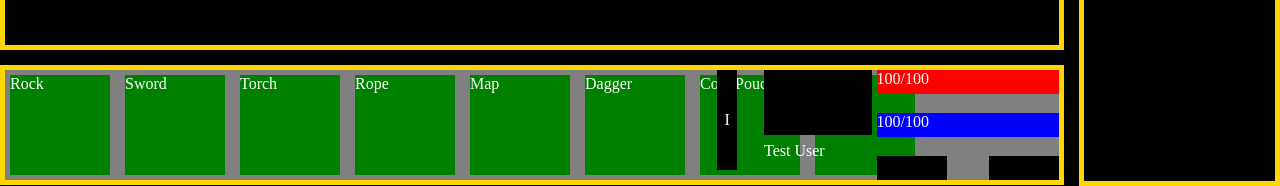
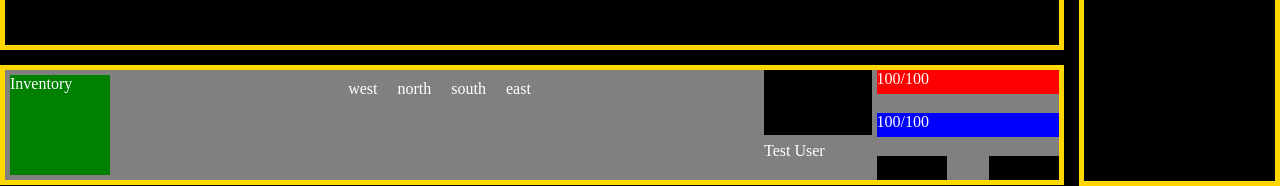
Before and after one commit to Team-Poe/frontend, a React (Create React App) app in the folder adventure/: page /game in a window 1280 px wide. Shown: the part 614-800 px from the top of the page. Built offline with nearby package versions, Linux system fonts and the light colour scheme; no server answers.

Commit message:
working on frontent functionality

```diff
--- a/adventure/src/App.css
+++ b/adventure/src/App.css
@@ -41,11 +41,6 @@ body{
 }
 
 .inventory {
-  display: grid;
-  grid-template-columns: repeat(8, 1fr);
-  grid-template-rows: 1fr;
-  grid-column-gap: 5px;
-  width: 65%;
   height: 100%
   /* grid-row-gap: px; */
 }
@@ -69,61 +64,7 @@ body{
   grid-area: 1 / 1 / 2 / 2;
 }
 
-.item2 {
-  margin: 5px;
-  width: 100px;
-  height: 100px;
-  background-color: green;
-  grid-area: 1 / 2 / 2 / 3;
-}
 
-.item3 {
-  margin: 5px;
-  width: 100px;
-  height: 100px;
-  background-color: green;
-  grid-area: 1 / 3 / 2 / 4;
-}
-
-.item4 {
-  margin: 5px;
-  width: 100px;
-  height: 100px;
-  background-color: green;
-  grid-area: 1 / 4 / 2 / 5;
-}
-
-.item5 {
-  margin: 5px;
-  width: 100px;
-  height: 100px;
-  background-color: green;
-  grid-area: 1 / 5 / 2 / 6;
-}
-
-.item6 {
-  margin: 5px;
-  width: 100px;
-  height: 100px;
-  background-color: green;
-  grid-area: 1 / 6 / 2 / 7;
-}
-
-.item7 {
-  margin: 5px;
-  width: 100px;
-  height: 100px;
-  background-color: green;
-  grid-area: 1 / 7 / 2 / 8;
-}
-
-.item8 {
-  margin: 5px;
-  width: 100px;
-  height: 100px;
-  background-color: green;
-  grid-area: 1 / 8 / 2 / 9;
-}
 
 .playerData {
   display: grid;
@@ -133,6 +74,14 @@ body{
   grid-template-rows: repeat(8, 1fr);
   grid-column-gap: 5px;
   grid-row-gap: 5px;
+}
+
+.movement-container{
+  display: flex;
+}
+
+.direction{
+  margin: 10px
 }
 
 .health-bar {
--- a/adventure/src/Components/InventoryButton/InventoryButton.component.jsx
+++ b/adventure/src/Components/InventoryButton/InventoryButton.component.jsx
@@ -0,0 +1,11 @@
+import React from 'react'
+
+const InventoryButton = () => {
+  return (
+    <div className="inventory">
+      <div className="item1">Inventory</div>
+    </div>
+  )
+}
+
+export default InventoryButton
--- a/adventure/src/Components/InventoryContainer/InventoryContainer.component.jsx
+++ b/adventure/src/Components/InventoryContainer/InventoryContainer.component.jsx
@@ -3,14 +3,7 @@ import React from 'react'
 const InventoryContainer = () => {
   return (
     <div className="inventory">
-      <div className="item1"> Rock</div>
-      <div className="item2"> Sword</div>
-      <div className="item3"> Torch</div>
-      <div className="item4"> Rope</div>
-      <div className="item5"> Map</div>
-      <div className="item6"> Dagger</div>
-      <div className="item7"> Coin Pouch</div>
-      <div className="item8"> Lute</div>
+      <div className="item1">Inventory</div>
     </div>
   )
 }
--- /dev/null
+++ b/adventure/src/Components/MovementContainer/MovementContainer.component.jsx
@@ -0,0 +1,20 @@
+import React from 'react'
+
+const directions = [
+  'west',
+  'north',
+  'south',
+  'east'
+]
+
+const MovementContainer = () => {
+
+
+  return (
+    <div className="movement-container">
+      {directions.map(dir => <p className="direction">{dir}</p>)}
+    </div>
+  )
+}
+
+export default MovementContainer
--- a/adventure/src/Components/TaskBarContainer/TaskBarContainer.component.jsx
+++ b/adventure/src/Components/TaskBarContainer/TaskBarContainer.component.jsx
@@ -1,12 +1,13 @@
 import React from 'react'
-import InventoryContainer from '../InventoryContainer/InventoryContainer.component'
+import InventoryButton from '../InventoryButton/InventoryButton.component'
 import PlayerMetaData from '../PlayerMetaData/PlayerMetaData.component'
+import MovementContainer from '../MovementContainer/MovementContainer.component'
 
 const TaskBarContainer = () =>  {
   return (
     <div className="taskbar">
-      <InventoryContainer />
-      <div className="inventory-button">I</div>
+      <InventoryButton />
+      <MovementContainer />
       <PlayerMetaData />
     </div>
   )
```
